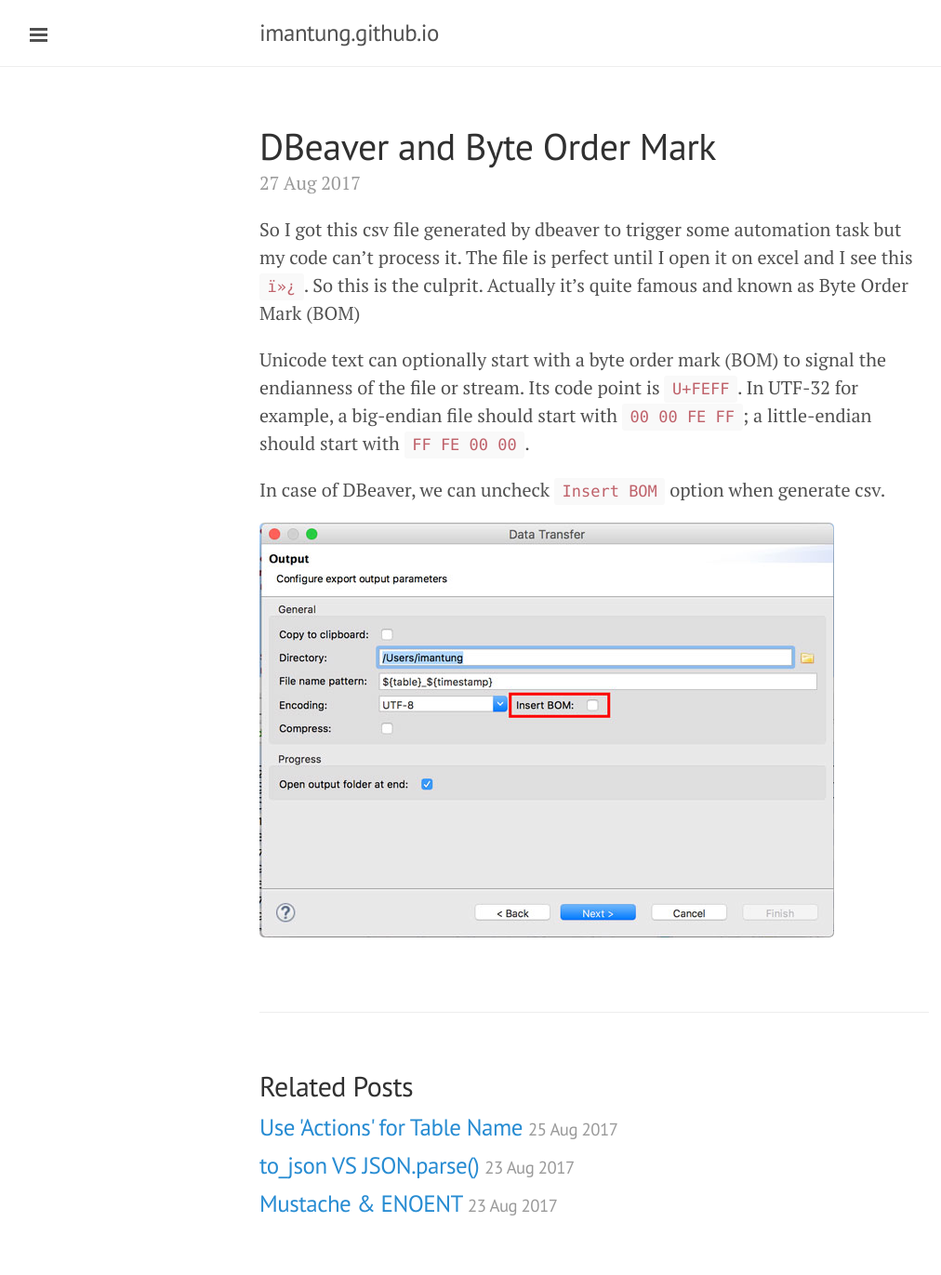
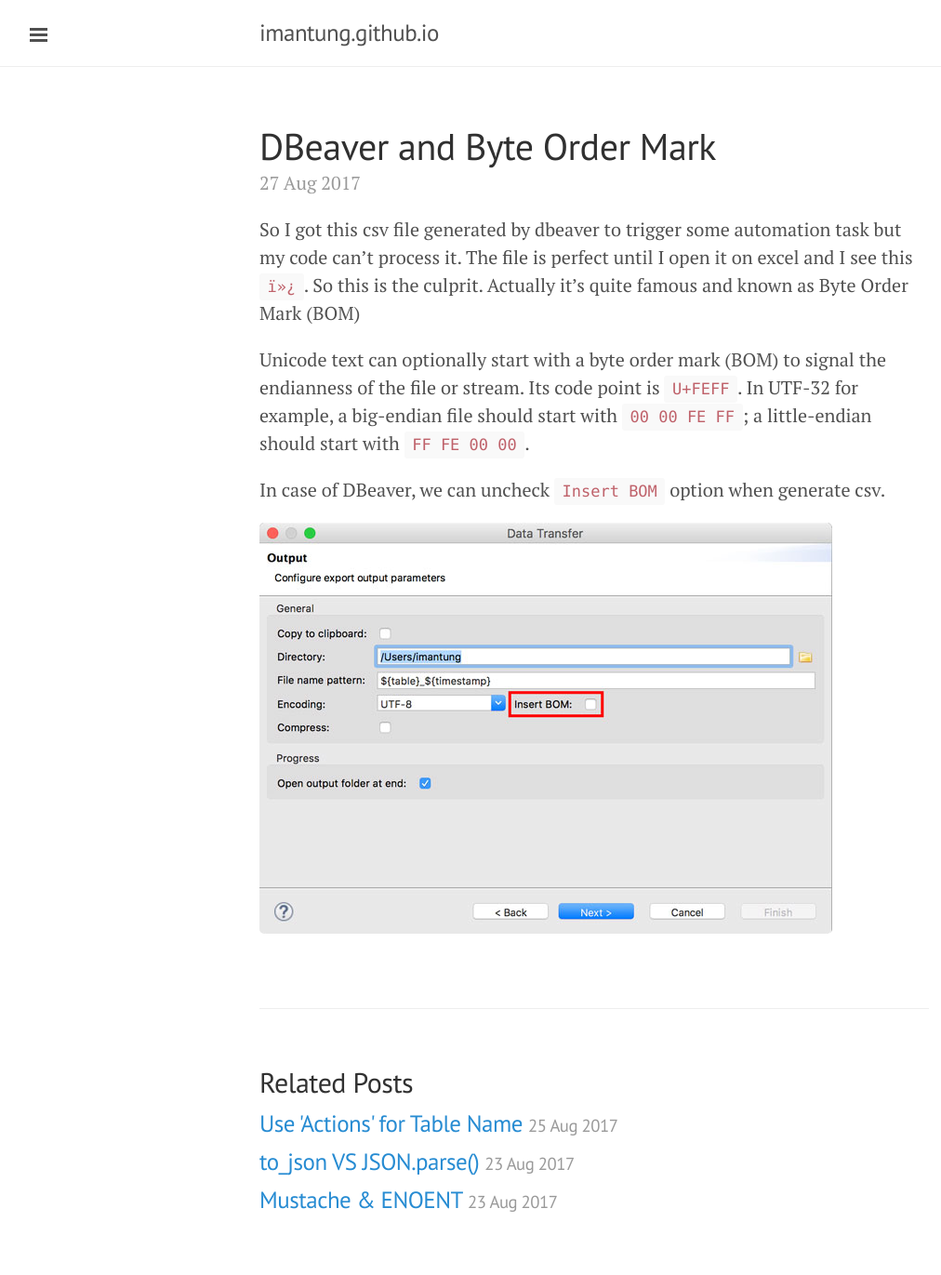
Before and after one commit to imantung/imantung.github.io, a Jekyll site: the page built from _posts/2017-08-27-byte-order-mark.md, in a window 1280 px wide. Shown: the whole page at 93% size, without its empty margins (1-1013 px from the left). Built offline with Jekyll 4.4.1, drawn with Linux system fonts in a browser that asks for light colours.

Commit message:
update dbeaver image

```diff
--- a/_posts/2017-08-27-byte-order-mark.md
+++ b/_posts/2017-08-27-byte-order-mark.md
@@ -11,4 +11,4 @@
 
 In case of DBeaver, we can uncheck `Insert BOM` option when generate csv.
 
-![dbeaver pom settings]({{ site.url }}/assets/dbeaver_and_bom.jpg)
+![dbeaver pom settings]({{ site.url }}/assets/dbeaver_bom.jpg)
```
Also changed, not shown: assets/dbeaver_bom.jpg (added).
